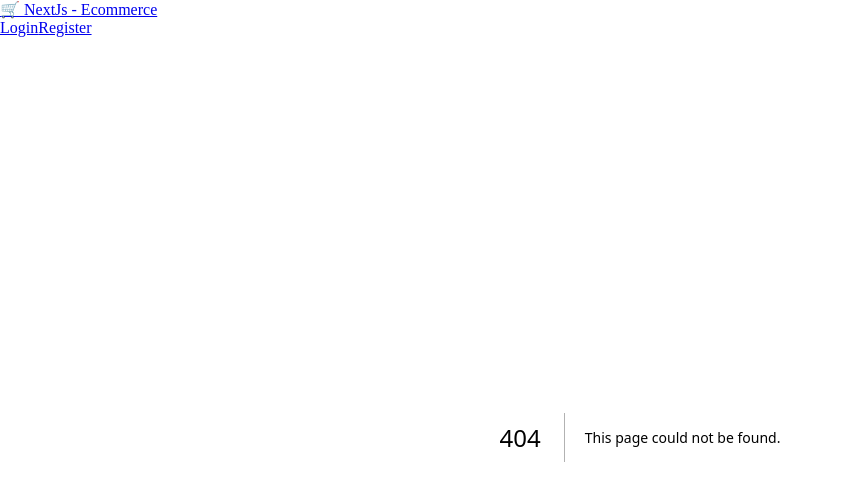
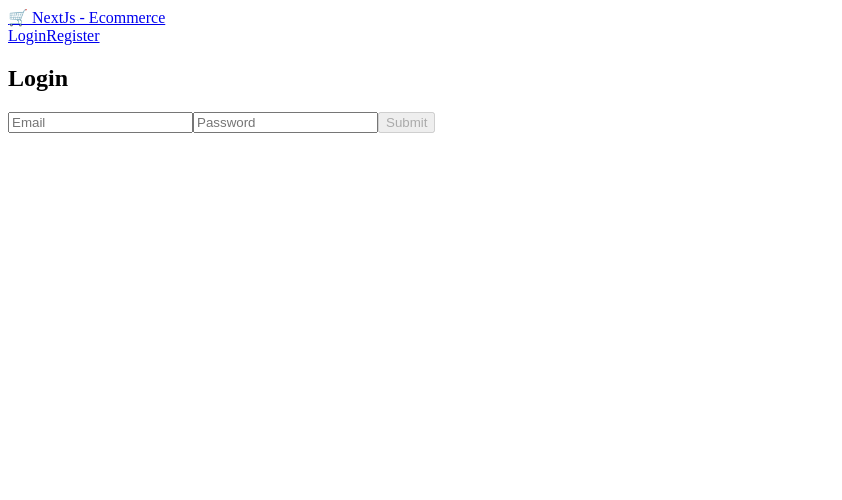
Before and after one commit to keperkjr/nextjs-ecommerce-app, a Next.js app: page /login in a window 1280 px wide. Before the commit this address had no page. Shown: the top 500 px of the page, without its empty margins (0-842 px from the left). Built offline with nearby package versions, Linux system fonts and the light colour scheme.

Commit message:
- Created login page - Added NextAuth sign in

```diff
--- /dev/null
+++ b/app/login/page.tsx
@@ -0,0 +1,80 @@
+"use client"
+import React from 'react'
+import toast from 'react-hot-toast'
+import {useRouter} from 'next/navigation'
+import { signIn } from "next-auth/react"
+
+export default function LoginPage() {
+    const [email, setEmail] = React.useState("");
+    const [password, setPassword] = React.useState("");
+    const [loading, setLoading] = React.useState(false);
+
+    const router = useRouter();
+
+    async function handleSubmit(e: React.FormEvent<HTMLFormElement>) {
+        e.preventDefault();
+
+        try {
+            setLoading(true);
+
+            const result = await signIn("credentials", {
+                redirect: false,
+                email,
+                password,
+            });
+
+            if (result == null || result.error) {
+                throw new Error(`Error occurred attempting to login. ${result?.error}`);
+            }
+
+            toast.success('Logged in successfully!');
+            router.push("/");
+        } catch (error: any) {
+            console.log(error);
+            toast.error(String(error?.message || ''));
+            setLoading(false);
+        } finally {
+        }
+    }
+
+    function isFormValid() : boolean {
+        return (email?.trim() ?? '') != '' && (password?.trim() ?? '') != '';
+    }
+
+    function isButtonDisabled() : boolean {
+        return loading || !isFormValid();
+    }
+
+    return (
+        <main>
+            <div className="container">
+                <div className="row d-flex justify-content-center align-items-center vh-100">
+                    <div className="col-lg-5 text-center shadow bg-light p-5">
+                        <h2 className="mb-4">
+                            Login
+                        </h2>
+
+                        <form onSubmit={handleSubmit}>
+                            <input type="email"
+                                value={email}
+                                onChange={e => setEmail(e.target.value)}
+                                className='form-control mb-3'
+                                placeholder='Email'
+                            />
+                            <input type="password"
+                                value={password}
+                                onChange={e => setPassword(e.target.value)}
+                                className='form-control mb-3'
+                                placeholder='Password'
+                            />
+
+                            <button className="btn btn-primary btn-raised" disabled={isButtonDisabled()}>
+                                {loading ? 'Please wait...' : 'Submit'}
+                            </button>
+                        </form>
+                    </div>
+                </div>
+            </div>
+        </main>
+    )
+}
--- a/package.json
+++ b/package.json
@@ -14,6 +14,7 @@
     "mongoose": "^8.1.1",
     "mongoose-unique-validator": "^5.0.0",
     "next": "14.1.0",
+    "next-auth": "^4.24.5",
     "react": "^18",
     "react-dom": "^18",
     "react-hot-toast": "^2.4.1"
```
Also changed, not shown: 2 other files (tests, documents, lock files or other folders).
